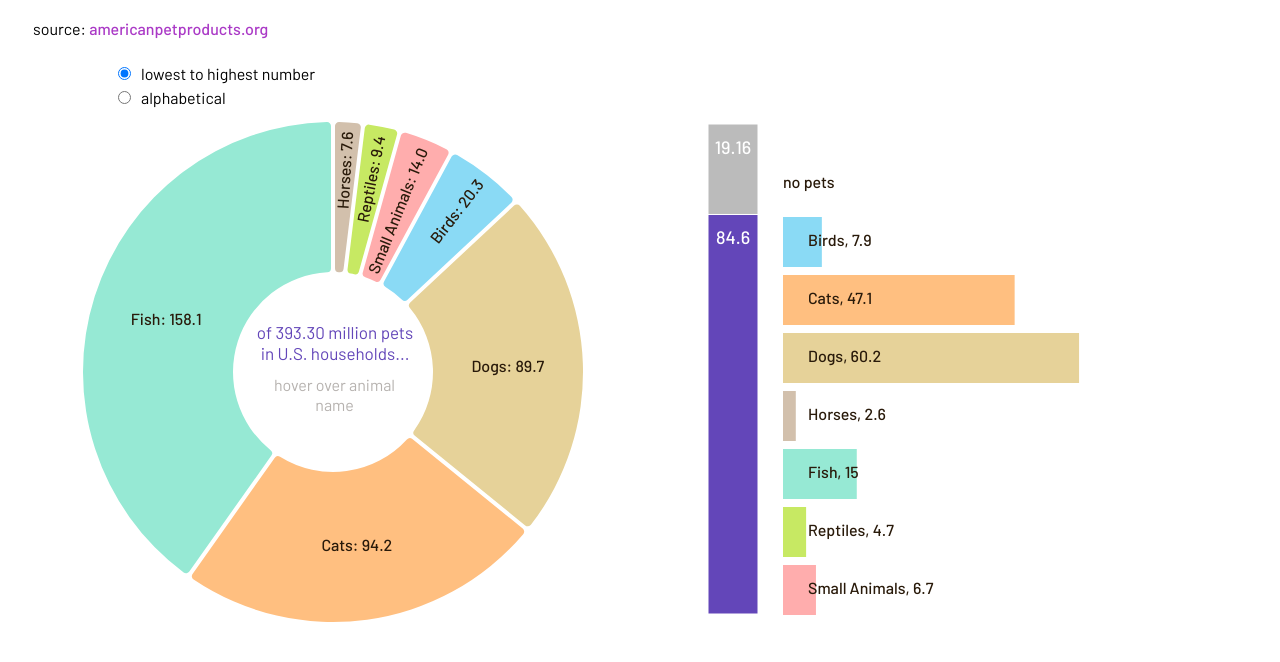
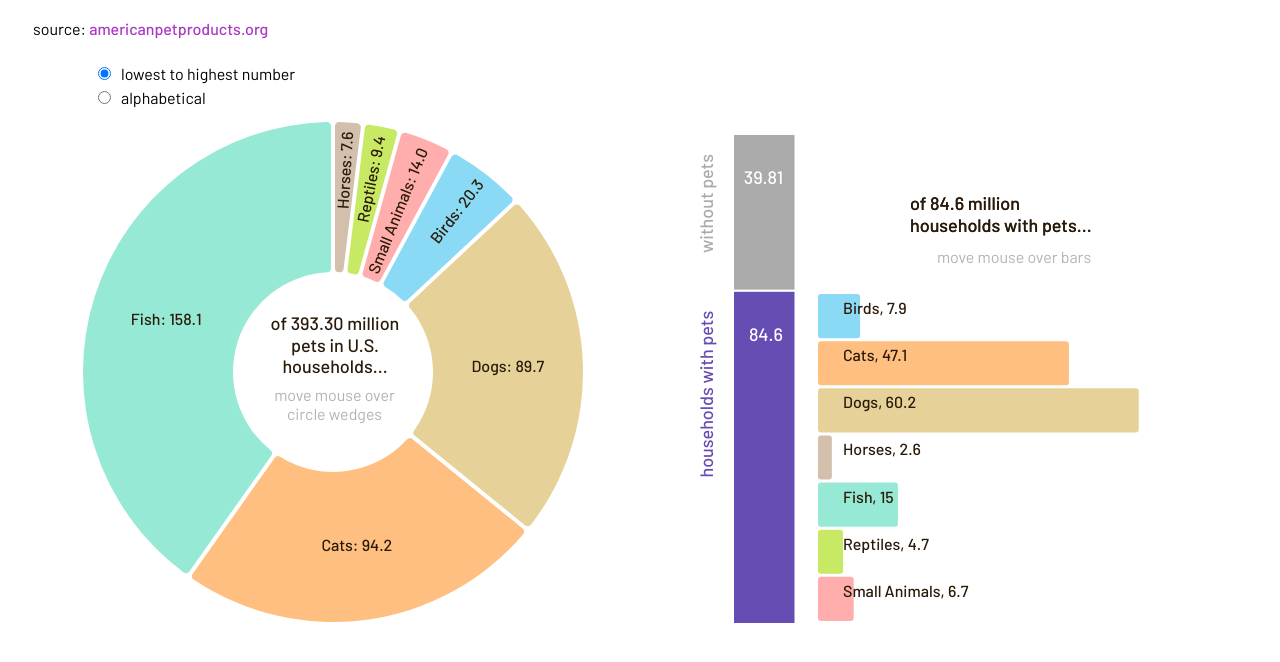
Before and after one commit to perossing/d3-data-visualizations, a plain HTML site: page d3-data-story/index.html in a window 1280 px wide. Shown: the part 80-742 px from the top of the page. Drawn offline with nearby package versions, Linux system fonts and the light colour scheme.

Commit message:
all charts created with labels + tooltips

```diff
--- a/d3-data-story/data.json
+++ b/d3-data-story/data.json
@@ -31,19 +31,15 @@
   ],
   "pets": [
     {
-      "name": "none",
-      "value": 19.16
+      "name": "without pets",
+      "value": 39.81
     },
     {
-      "name": "own",
+      "name": "households with pets",
       "value": 84.6
     }
   ],
   "households": [
-    {
-      "name": "no pets",
-      "value": 0
-    },
     {
       "name": "Birds",
       "value": 7.9
--- a/d3-data-story/index.html
+++ b/d3-data-story/index.html
@@ -15,7 +15,7 @@
   <h1>Pet Ownership in USA, 2017</h1>
     <p>source: <a href="http://www.americanpetproducts.org/press_industrytrends.asp" target="_blank">americanpetproducts.org</a></p>
 
-    <div class="pieContainer">
+    <div class="container pieContainer">
       <!-- <h2>Pets:</h2> -->
     <form class="sortSelect">
       <label><input type="radio" name="sortChart" id="number" value="number" class="sortChart" checked="true">lowest to highest number</label>
@@ -25,10 +25,10 @@
 
     </div>
 
-    <div class="stackContainer">
+    <div class="container stackContainer">
       <!-- <h2>Households:</h2> -->
     </div>
-    <div class="barContainer"></div>
+    <div class="container barContainer"></div>
 
   </body>
 </html>
--- a/d3-data-story/script.js
+++ b/d3-data-story/script.js
@@ -1,22 +1,7 @@
 var d3;
 var data;
 
-var pieW = 500;
-var pieH = 500;
-var stackW = 100;
-var stackH = 490;
-var barW = 300;
-var barH = 400;
-
-var outerRadius = pieW / 2;
-var innerRadius = outerRadius * 0.4;
-
 var colorPalette = ['#8adaf5', '#ffbf80', '#e6d299', '#d2c0ac', '#96e9d4', '#c7e963', '#ffadad']
-
-
-var pieSVG = d3.select('.pieContainer').append('svg').attr('width', pieW).attr('height', pieH);
-var stackSVG = d3.select('.stackContainer').append('svg').attr('width', stackW).attr('height', stackH);
-var barSVG = d3.select('.barContainer').append('svg').attr('width', barW).attr('height', barH);
 
 
 d3.json('data.json', function (dataset) {
@@ -25,18 +10,17 @@ d3.json('data.json', function (dataset) {
   buildPieChart()
 })
 
-d3.json('data.json', function(dataset) {
+d3.json('data.json', function (dataset) {
   data = dataset.pets
   // resetSvg()
   buildStackChart()
 })
 
-d3.json('data.json', function(dataset) {
+d3.json('data.json', function (dataset) {
   data = dataset.households
   // resetSvg()
   buildBarChart()
 })
-
 
 
 d3.select('input[value=\'number\']').property('checked', true);
@@ -67,7 +51,17 @@ function resetSvg() {
 }
 
 
+/* **************** PIE CHART **************** */
+
 function buildPieChart() {
+
+  var pieW = 500;
+  var pieH = 500;
+
+  var pieSVG = d3.select('.pieContainer').append('svg').attr('width', pieW).attr('height', pieH);
+
+  var outerRadius = pieW / 2;
+  var innerRadius = outerRadius * 0.4;
 
   var sum = d3.sum(data, function (d) {
     return d.value;
@@ -103,15 +97,22 @@ function buildPieChart() {
     })
     .attr('d', arc)
 
-  /* ===== TOOLTIPS ===== */
 
-  var toolTip = d3.select('body').append('div').attr('class', 'toolTip');
+  /* ===== PIE CHART INFO ===== */
 
-  var tipPlaceholder = d3.select('body').append('div').attr('class', 'placeHolder').text('hover over animal name')
+    var info = d3.select('.pieContainer')
+    .append('p')
+    .attr('class', 'info pieInfo')
+    .text('of ' + sum.toFixed(2) + ' million pets in U.S. households...')
+
+
+  /* ===== PIE TOOLTIPS ===== */
+
+  var toolTip = d3.select('.pieContainer').append('div').attr('class', 'toolTip pieTip');
+  var tipPlaceholder = d3.select('.pieContainer').append('div').attr('class', 'placeHolder piePlaceHolder').text('move mouse over circle wedges')
 
   arcs
     .on('mouseover', function (d) {
-
       tipPlaceholder
         .style('opacity', 1)
         .transition()
@@ -140,12 +141,11 @@ function buildPieChart() {
         .style('opacity', 1);
     });
 
-  /* ===== LABELS ===== */
+  /* ===== ARC LABELS ===== */
 
   var labelArc = d3.arc()
     .outerRadius(outerRadius)
     .innerRadius(innerRadius + outerRadius / 1.9);
-
 
   arcs.append('text')
     .attr('transform', function (d) {
@@ -170,32 +170,38 @@ function buildPieChart() {
       return anchor
     })
 
-
-  var info = d3.select('body').selectAll('p')
-    .append('p')
-    .attr('class', 'info')
-    .text('of ' + sum.toFixed(2) + ' million pets in U.S. households...')
-
 }
 
 
 
-
+/* **************** STACK CHART **************** */
 
 function buildStackChart() {
-  var barCumulator = 0;
-  var labelCumulator = 0;
 
-  // var stackPalette = ['#bbb', '#865b2d']
-  var stackPalette = ['#bbb', '#6346b9']
+  var stackW = 125;
+  var stackH = 490;
+
+  var stackSVG = d3.select('.stackContainer').append('svg').attr('width', stackW).attr('height', stackH);
+
+  var sum = d3.sum(data, function (d) {
+    return d.value;
+  });
+
+  var barSum = 0;
+
+  var stackPalette = ['#aaa', '#664db3']
 
   var xScale = d3.scaleBand()
     .domain([0, data.length])
     .range([0, stackW])
 
   var yScale = d3.scaleLinear()
-    .domain([0, d3.sum(data, function (d) {return d.value})])
+    .domain([0, d3.sum(data, function (d) {
+      return d.value
+    })])
     .range([0, stackH])
+
+  /* ===== STACK CHART BARS ===== */
 
   var group = stackSVG.selectAll('g')
     .data(data)
@@ -204,21 +210,28 @@ function buildStackChart() {
 
   var bars = group
     .append('rect')
-    .attr('x',25)
-    .attr('y', function (d,i) {
+    .attr('class', 'bars')
+    .attr('x', stackW * 0.4)
+    .attr('y', function (d, i) {
       if (i === 0) last = 0
       else last = i - 1
-      barCumulator = (barCumulator + data[last].value)
-      return yScale(barCumulator - data[0].value)
+      barSum = (barSum + data[last].value)
+      console.log(barSum)
+      return yScale(barSum - data[0].value)
     })
     .attr('width', xScale.bandwidth())
-    .attr('height', function (d,i) {
+    .attr('height', function (d, i) {
       return yScale(d.value);
-    })
+    }, barSum = 0)
     .attr('fill', function (d, i) {
       return stackPalette[i];
     })
-   .attr('stroke', '#fff');
+    .attr('stroke', '#fff')
+    .attr('stroke-width', 2);
+
+    console.log(barSum)
+
+  /* ===== STACK CHART LABELS ===== */
 
   var percentLabels = group
     .append('text')
@@ -226,41 +239,96 @@ function buildStackChart() {
     .text(function (d) {
       return d.value;
     })
-    .attr('text-anchor', 'middle')
-    .attr('x', 50)
-    .attr('y', function (d,i) {
+    .attr('text-anchor', 'end')
+    .attr('x', stackW * 0.8)
+    .attr('y', function (d, i) {
       if (i === 0) last = 0
       else last = i - 1
-      labelCumulator = (labelCumulator + data[last].value)
-      return yScale(labelCumulator - data[0].value) + 30
+      barSum = (barSum + data[last].value)
+      return yScale(barSum - data[0].value) + 50
+    }, barSum = 0)
+    .attr('font-size', 18)
+    .attr('fill', '#fff')
+    .attr('font-weight', '500')
+
+  var barLabels = group.append('text')
+    .attr('transform', 'rotate(-90)')
+    .attr('x', function (d, i) {
+      if (i === 0) last = 0
+      else last = i - 1
+      barSum = (barSum + data[last].value)
+      return -yScale(barSum - data[0].value) - 20
+    }, barSum = 0)
+    .attr('y', 30)
+    .text(function (d) {
+      return d.name;
     })
+    .attr('text-anchor', 'end')
+    .attr('fill', function (d, i) {
+      return stackPalette[i]
+    })
+    .attr('font-size', 18)
+    .attr('font-weight', '500')
+
+  /* ===== STACK CHART TOOLTIPS ===== */
+
+  var toolTip = d3.select('.stackContainer').append('div').attr('class', 'stackTip');
+
+  bars
+    .on('mouseover', function (d) {
+
+      toolTip.style('display', 'inline-block')
+        .text(((d.value / sum) * 100).toFixed(0) + '%')
+        .style('left', d3.event.pageX + 'px')
+        .style('top', d3.event.pageY + 'px')
+        .style('opacity', 0)
+        .transition()
+        .duration(250)
+        .style('opacity', 1)
+    });
+  bars
+    .on('mouseout', function (d) {
+      toolTip.style('display', 'none')
+        .style('opacity', 1)
+        .transition()
+        .duration(250)
+        .style('opacity', 0);
+    });
+
+  /* ===== STACK CHART DATA in BAR CHART INFO ===== */
+
+  var info = d3.select('.barContainer')
+    .append('p')
+    .attr('class', 'info barInfo')
+    .text('of ' + data[1].value.toFixed(1) + ' million households with pets...')
+
+  var info = d3.select('.barContainer')
+    .append('p')
+    .attr('class', 'info barInfo')
+    .text('of ' + data[1].value.toFixed(1) + ' million households with pets...')
+
 
 }
 
+/* **************** BAR CHART **************** */
 
 function buildBarChart() {
-  var barPalette = ['#ccc', '#8adaf5', '#ffbf80', '#e6d299', '#d2c0ac', '#96e9d4', '#c7e963', '#ffadad']
 
-  /* ===== SET UP CHART =====*/
+  var barW = 325;
+  var barH = 330;
 
-  var barSpacing = 58;
-  var barThickness = 58;
+  var barSVG = d3.select('.barContainer').append('svg').attr('width', barW).attr('height', barH);
+
+  var barSpacing = barH / data.length;
+  var barThickness = barH / data.length - 3;
 
   var xScale = d3.scaleLinear()
     .domain([0, 61])
-    .range([0,barW]);
+    .range([0, barW]);
 
   var yScale = d3.scaleLinear()
     .domain([0, data.length])
-    .range([barH,0]);
-
-  var xAxis = d3.axisBottom()
-    .scale(xScale)
-    .ticks(10)
-
-  var yAxis = d3.axisRight()
-    .scale(yScale)
-    .ticks(0);
+    .range([barH, 0]);
 
   var group = barSVG.selectAll('g')
     .data(data)
@@ -268,53 +336,80 @@ function buildBarChart() {
     .append('g');
 
 
-  /* ===== BARS =====*/
+  /* ===== HORIZONTAL BARS =====*/
 
   var bars = group
     .append('rect')
-    .attr('y', function(d, i) {
-      // if (i===0) { barSpacing = 80; barThickness = 65}
-      // else {  barSpacing = 62; barThickness = 58 }
+    .attr('class', 'bars')
+    .attr('y', function (d, i) {
       return i * (barSpacing)
     })
-    /* bar width is set in opening animation */
-    .attr('width', function(d) {
+    .attr('width', function (d) {
       return xScale(d.value);
     })
-    .attr('height', function(d) {
-      return barH - yScale(barThickness/barSpacing);
+    .attr('height', function (d) {
+      return barH - yScale(barThickness / barSpacing);
     })
     .attr('fill', function (d, i) {
-      return barPalette[i];
+      return colorPalette[i];
     })
+    .attr('rx', 3)
+    .attr('ry', 3)
 
+  /* ===== BAR LABELS =====*/
 
-   /* ===== BAR TEXT =====*/
-
-  var textLabels = group
+  var barText = group
     .append('text')
     .attr('class', 'barLabel')
     .text(function (d, i) {
-      if (i===0) return d.name
-      return d.name + ', '+ d.value;
+      return d.name + ', ' + d.value;
     })
     .attr('text-anchor', 'start')
-    .attr('x', function (d,i) {
-      if (i===0) return 0
-      return 25;
+    .attr('x', 25)
+    .attr('y', function (d, i) {
+      return i * (barSpacing);
     })
-    .attr('y', function(d, i) {
-      return i * (barSpacing) + (barSpacing /2);
-    });
+    .attr('dy', 20)
 
   var sum = d3.sum(data, function (d) {
     return d.value;
   });
 
-    // var info = d3.select('body').selectAll('p')
-    // .append('p')
-    // .attr('class', 'householdInfo')
-    // .text('of ' + sum.toFixed(2) + ' million U.S,households with pets in ...')
+
+  /* ===== BAR CHART TOOLTIPS ===== */
+
+  var toolTip = d3.select('.barContainer').append('div').attr('class', 'toolTip barTip');
+  var tipPlaceholder = d3.select('.barContainer').append('div').attr('class', 'placeHolder barPlaceHolder').text('move mouse over bars')
+
+  bars
+    .on('mouseover', function (d) {
+      tipPlaceholder
+        .style('opacity', 1)
+        .transition()
+        .duration(250)
+        .style('opacity', 0);
+
+      toolTip.style('display', 'inline-block')
+        .text(((d.value / sum) * 100).toFixed(1) + '% have ' + d.name)
+        .style('opacity', 0)
+        .transition()
+        .duration(250)
+        .style('opacity', 1)
+    });
+  bars
+    .on('mouseout', function (d) {
+      toolTip.style('display', 'none')
+        .style('opacity', 1)
+        .transition()
+        .duration(250)
+        .style('opacity', 0);
+
+      tipPlaceholder
+        .style('opacity', 0)
+        .transition()
+        .duration(250)
+        .style('opacity', 1);
+    });
 
 
 
--- a/d3-data-story/styles.css
+++ b/d3-data-story/styles.css
@@ -17,35 +17,28 @@ body {
   padding: 10px;
 }
 
+.container {
+  float: left;
+}
+
 .pieContainer {
-    /* width: 600px; */
-    float: left;
   padding-left: 50px;
 }
 
 .barContainer {
-    float: left;
-    /* border: 1px solid pink; */
-    padding-top: 105px;
-    /* margin-left: 20px; */
+  padding-top: 240px;
+  margin-left: 10px;
 }
 
 .stackContainer {
-    /* width: 200px; */
-    height: 600px;
-    float: left;
-    /* border: 1px solid pink; */
-    padding-top: 70px;
+  padding-top: 80px;
   margin-left: 100px;
 }
 
-  .arc text, .barLabel {
+.arc text,
+.barLabel {
   fill: #291a0a;
   font-weight: 500;
-  }
-
-  .sortSelect {
-    padding-left: 30px;
 }
 
 label {
@@ -58,46 +51,91 @@ body {
 }
 
 svg {
-   overflow: visible;
+  /* overflow: visible; */
+  cursor: url("paw-print.svg"), auto;
 }
 
 .info {
+  color: #291a0a;
+  position: absolute;
+  font-size: 18px;
+  line-height: 120%;
+  font-weight: 500;
+}
+
+.pieInfo {
   width: 160px;
-    /* color: #291a0a; */
-    color: #6346b9;
-    position: absolute;
-    top: 385px;
+  top: 375px;
   left: 255px;
   text-align: center;
-    font-size: 17px;
-    line-height: 125%;
 }
 
-  .toolTip, .placeHolder {
+.barInfo {
+  width: 200px;
+  top: 255px;
+  left: 910px;
+  text-align: left;
+}
+
+.stackInfo {
+  left: 500px;
+}
+
+.toolTip {
   position: absolute;
-    /* display: none; */
+  height: auto;
+  color: #5c39c6;
+  font-size: 22px;
+  font-weight: 500;
+  line-height: 120%;
+}
+
+
+.pieTip,
+.piePlaceHolder {
   width: 135px;
   height: auto;
-    color: #291a0a;
   font-size: 22px;
   font-weight: 500;
   padding: 15px 12px;
   text-align: center;
-    top: 440px;
+  top: 450px;
   left: 255px;
-    line-height: 125%;
+  line-height: 120%;
+}
+
+.barTip,
+.barPlaceHolder {
+  width: 300px;
+  height: auto;
+  font-size: 22px;
+  font-weight: 500;
+  padding: 15px 12px;
+  text-align: left;
+  top: 312px;
+  left: 925px;
+  line-height: 120%;
 }
 
 .placeHolder {
+  position: absolute;
   color: #b6b2af;
   font-size: 16px;
   font-weight: 400;
-  top: 440px;
 }
 
-.stackLabels {
-  fill: #fff;
-  transform: rotate(-90);
+
+.stackTip {
+  position: absolute;
+  display: none;
+  width: 55px;
+  height: 25px;
+  background: #fff;
+  border-radius: 25px;
+  box-shadow: 2px 3px 12px #79609f;
+  color: black;
   font-size: 18px;
-  font-weight: 500;
+  padding: 10px;
+  text-align: center;
+  margin: -50px -0 0 -30px;
 }
```
Also changed, not shown: d3-data-story/paw-print.svg (added). Lines whose indentation alone changed are shown as unchanged.
